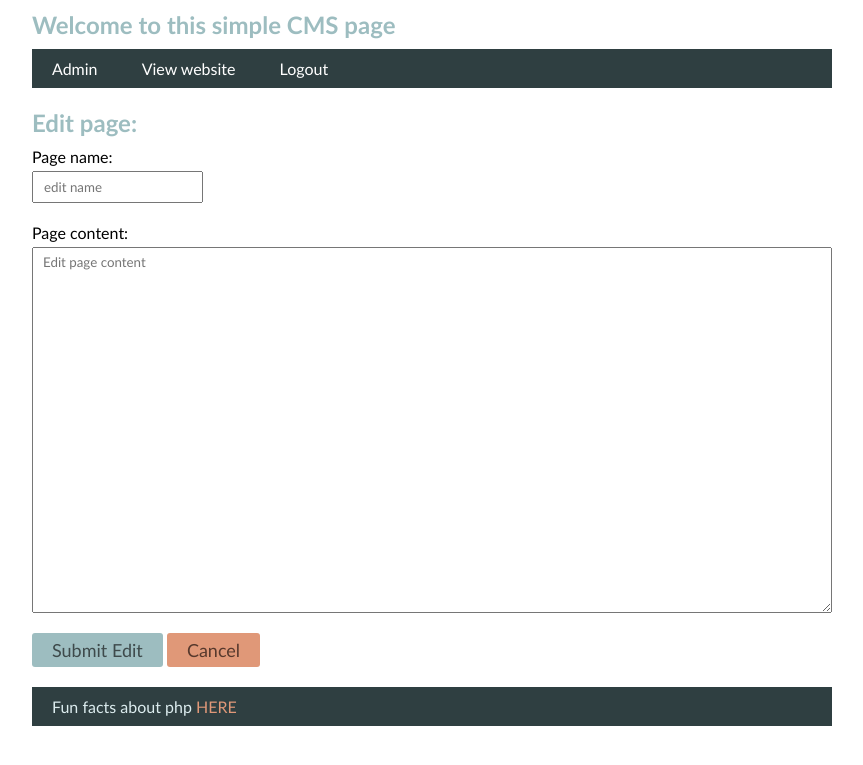
After one commit to EgleJuske/CMS-sprint3, a PHP site: template src/views/edit-page.php in a window 1280 px wide. The commit adds this page. Shown: the top 765 px of the page, without its empty margins (208-1071 px from the left). Run offline with PHP 8.4, Linux system fonts and the light colour scheme; the template is opened without the code that fills it, so the values that code supplies are empty.

Commit message:
routing fix

```diff
--- a/composer.json
+++ b/composer.json
@@ -12,7 +12,7 @@
     },
     "autoload": {
         "psr-4": {
-            "Root\\":"src/"
+            "Model\\":"./src/models/"
         }
     }
 }
--- a/css/button.css
+++ b/css/button.css
@@ -1,22 +1,27 @@
 .btn {
-	background-color: rgb(77, 78, 139);
+	background-color: rgba(157, 189, 192);
 	padding: 6px 20px;
-	color: white;
+	color: rgb(62, 74, 75);
 	text-transform: capitalize;
 	font-size: 18px;
 	border: 0;
+	border-radius: 3px;
 }
 
 .btn:hover {
 	opacity: 0.9;
-	box-shadow: 0 0 3px 0 rgba(0, 0, 0, 0.4);
+	box-shadow: 0 0 3px 0 rgba(175, 209, 213, 0.4);
 	cursor: pointer;
 }
 
-.edit-btn {
-	background-color: rgb(37, 112, 60);
+.add-btn {
+	background-color: rgb(53, 122, 107);
+	color: white;
+	width: 20%;
 }
 
-.delete-btn {
-	background-color: rgb(161, 40, 40);
+.delete-btn,
+.cancel-btn {
+	background-color: rgb(224, 152, 120);
+	color: rgb(87, 57, 45);
 }
--- /dev/null
+++ b/css/form.css
@@ -0,0 +1,12 @@
+main form {
+	width: 100%;
+}
+
+form input,
+form textarea {
+	line-height: 24px;
+	padding: 2px;
+	padding-left: 10px;
+	margin-bottom: 20px;
+	margin-top: 5px;
+}
--- a/css/main.css
+++ b/css/main.css
@@ -1,5 +1,6 @@
 @import "button.css";
 @import "table.css";
+@import "form.css";
 
 body,
 body * {
@@ -14,17 +15,39 @@ body * {
 body {
 	width: 800px;
 	margin-left: calc(50% - 400px);
-	background-color: rgb(231, 231, 231);
 }
 
-h1,
+h2 {
+	color: rgb(157, 189, 192);
+}
+
 h2,
 h3 {
 	margin: 10px 0;
 }
 
+.login-form-placeholder {
+	margin-top: 100px;
+	width: 100%;
+}
+
+.login-form-placeholder form {
+	text-align: center;
+}
+
+.login-form-placeholder input {
+	margin-bottom: 20px;
+	width: 300px;
+	line-height: 24px;
+	padding: 10px;
+}
+
+.login-form-placeholder button {
+	width: 300px;
+}
+
 .top-nav-placeholder {
-	background-color: rgb(51, 49, 49);
+	background-color: rgb(47, 63, 65);
 	padding: 10px 0;
 }
 
@@ -35,8 +58,8 @@ h3 {
 }
 
 .top-nav-placeholder a:hover {
-	background-color: white;
-	color: rgb(51, 49, 49);
+	background-color: rgb(157, 189, 192);
+	color: rgb(47, 63, 65);
 }
 
 main {
@@ -45,11 +68,30 @@ main {
 
 footer {
 	margin-top: 20px;
-	background-color: rgb(51, 49, 49);
+	background-color: rgb(47, 63, 65);
 	padding: 10px 0;
-	color: white;
+	color: rgb(220, 236, 238);
 }
 
 footer div {
 	margin-left: 20px;
 }
+
+footer a {
+	text-decoration: none;
+	color: rgb(224, 152, 120);
+}
+
+footer a:hover {
+	text-decoration: underline;
+}
+
+.edit-page-form-placeholder {
+	width: 800px;
+}
+
+textarea {
+	width: 100%;
+	max-width: 100%;
+	max-height: 600px;
+}
--- a/css/table.css
+++ b/css/table.css
@@ -5,20 +5,22 @@
 table {
 	width: 100%;
 	border-spacing: 0px;
+	background-color: rgb(220, 236, 238);
+	border-radius: 5px;
 }
 
 thead th {
 	padding: 5px 5px;
-	background-color: rgb(51, 49, 49);
-	color: white;
+	background-color: rgba(157, 189, 192);
+	color: black;
 }
 
 thead th:first-child {
-	border-right: 1px solid rgb(255, 255, 255);
+	border-right: 1px solid rgba(157, 189, 192);
 }
 
 tbody td {
 	padding: 5px 5px;
-	border: 1px solid rgb(51, 49, 49);
+	border: 1px solid rgba(157, 189, 192);
 	width: 33%;
 }
--- /dev/null
+++ b/src/views/admin-nav.php
@@ -0,0 +1,10 @@
+<body>
+  <header>
+    <h2>Welcome to this simple CMS page</h2>
+    <div class="top-nav-placeholder">
+      <a href="./admin">Admin</a>
+      <a href="./home" target="_blank">View website</a>
+      <a href="?action=logout">Logout</a>
+    </div>
+  </header>
+  <main>
--- /dev/null
+++ b/src/views/edit-page.php
@@ -0,0 +1,68 @@
+<?php
+include_once "bootstrap.php";
+
+use Model\Page;
+
+$appPathArray = explode('\\', getcwd());
+$appName = strtolower(end($appPathArray));
+$errorMsg = '';
+
+
+// Cancel edit page
+if (isset($_POST['cancel'])) {
+  unset($_GET['edit']);
+  header('Location: /' . $appName . '/admin');
+}
+
+// Edit page
+if (isset($_POST['edit_page'])) {
+  if (empty($_POST['edit_name'])) {
+    $errorMsg = '<div style="color: red">Page name can not be empty!</div>';
+  } else {
+    $user = $entityManager->find('Model\Page', $_POST['edit_page']);
+    $user->setPageName($_POST['edit_name']);
+    $user->setPageContent($_POST['edit_content']);
+    $entityManager->flush();
+    header('Location: /' . $appName . '/admin');
+  }
+}
+?>
+
+<!DOCTYPE html>
+<html lang="en">
+
+<head>
+  <meta charset="UTF-8">
+  <meta http-equiv="X-UA-Compatible" content="IE=edge">
+  <meta name="viewport" content="width=device-width, initial-scale=1.0">
+  <link rel="stylesheet" href="css/main.css">
+  <title>Edit page</title>
+</head>
+
+<?php
+include 'admin-nav.php';
+$page = $entityManager->find('Model\Page', $_GET['edit']);
+
+echo '<h2>Edit page: ' . $page->getPageName() . '</h2>
+            <div class="edit-page-form-placeholder">
+              <form class="edit-page" action="" method="POST">
+                <label for="edit-name">Page name:</label><br>
+                <input type="text" id="edit-name" name="edit_name" placeholder="edit name" value="' . $page->getPageName() . '"><br>
+                <label for="edit-content">Page content:</label><br>
+                <textarea cols="80" rows="15" id="edit-content" name="edit_content" placeholder="Edit page content">' . $page->getPageContent() . '</textarea><br>
+                <button type="submit" class="btn edit-btn" name="edit_page" value="' . $page->getId() . '">Submit edit</button>
+                <button type="submit" class="btn cancel-btn" name="cancel">Cancel</button>
+              </form>
+            </div>';
+echo $errorMsg;
+?>
+</main>
+<footer>
+  <div>Fun facts about php <a href="https://www.youtube.com/watch?v=dQw4w9WgXcQ&ab_channel=RickAstleyVEVO" target="_blank">HERE</a></div>
+</footer>
+<?php
+// }
+?>
+</body>
+
+</html>
```
Also changed, not shown: admin.php (deleted, +0 -158 lines), createPageEntity.php (deleted, +0 -17 lines), index.php (+36 -44 lines), src/models/Page.php (renamed from src/Page.php, +1 -15 lines), src/views/404.php (added, +15 -0 lines), src/views/add-page.php (added, +67 -0 lines), src/views/admin.php (added, +98 -0 lines), src/views/home.php (added, +50 -0 lines), .htaccess (added).
